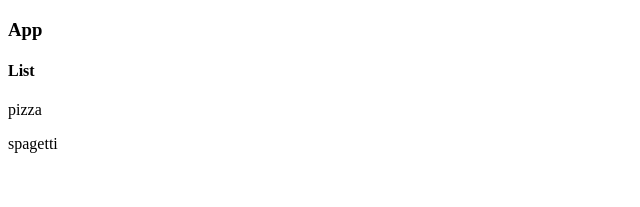
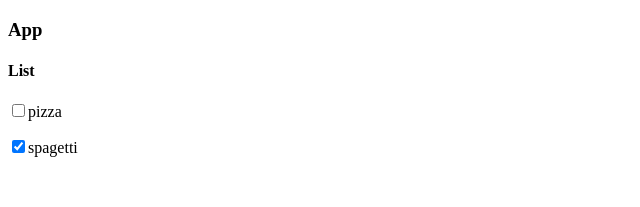
Before and after one commit to Notes-and-Tutorials/react-playground, a React (Create React App) app: page / in a window 1280 px wide. Shown: the top 207 px of the page, without its empty margins (0-640 px from the left). Built offline with nearby package versions, Linux system fonts and the light colour scheme.

Commit message:
add visual checkbox

```diff
--- a/src/List.js
+++ b/src/List.js
@@ -7,7 +7,13 @@ const data = [
 
 const ListItem = ({item}) => {
     return(
-        <p>{item.name}</p>
+        <p>
+            <input
+                type="checkbox"
+                checked={item.completed}
+            />
+            {item.name}
+        </p>
     )
 }
 
```
